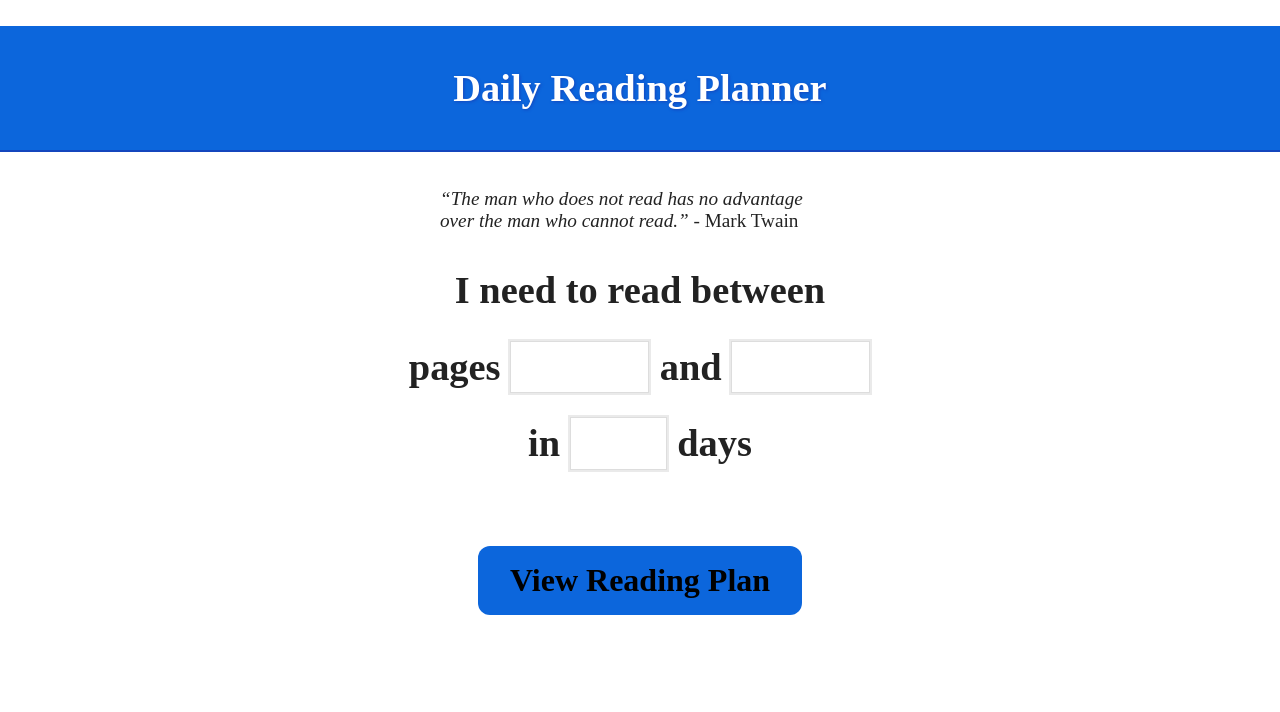
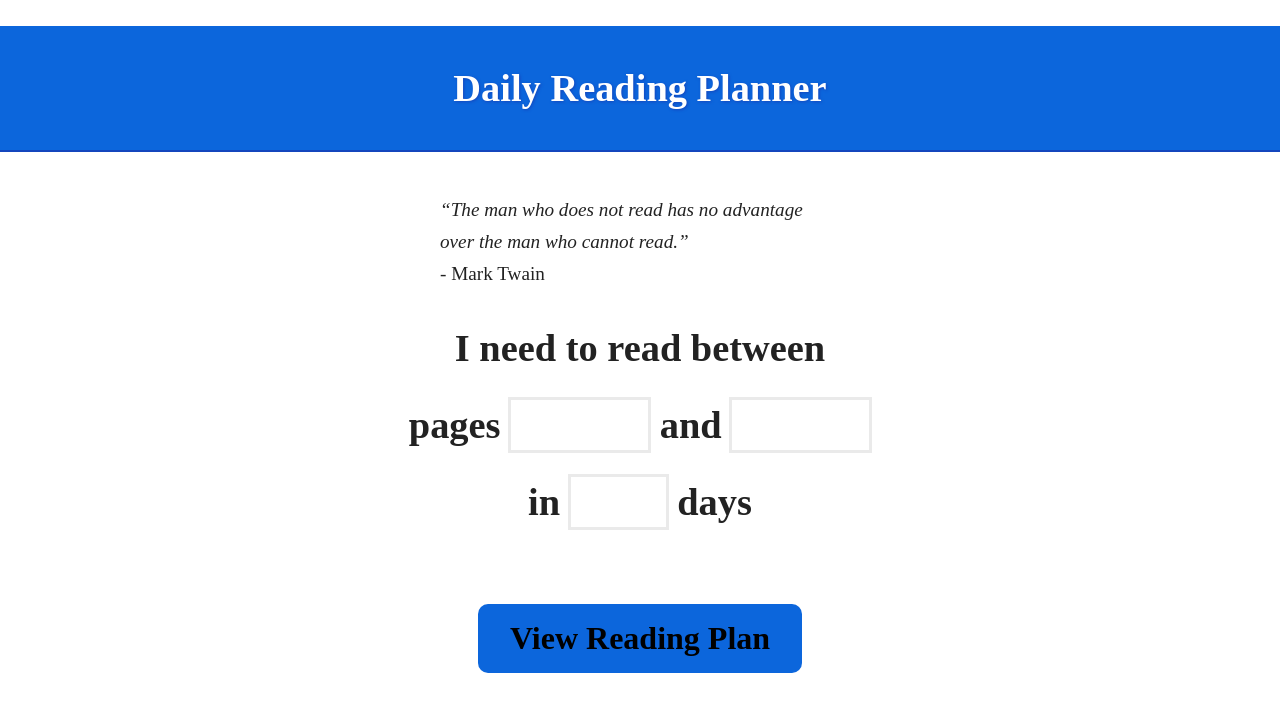
Before and after one commit to Tiffufu/reading-calculator, a website built with Parcel: page index.html in a window 1280 px wide. Built offline with nearby package versions, Linux system fonts and the light colour scheme; some icons are missing.

Commit message:
Style and grammar changes

```diff
--- a/css/main.css
+++ b/css/main.css
@@ -90,6 +90,7 @@ textarea {
 :root {
   --main-color: #0C66DC;
   --shadow: #1446bd;
+  --input-border: #eaeaea;
 }
 
 body {
@@ -114,14 +115,14 @@ h1 {
 
 .quote {
   margin: auto;
-  margin-top: 1rem;
+  margin-top: 2rem;
   max-width: 400px;
+  line-height: 2rem;
   padding: 10px 0 20px 0;
 }
 
 .result div {
   margin: 20px;
-  color: red;
 }
 
 .calc {
@@ -134,10 +135,10 @@ h1 {
 
 input[type=text],
 textarea {
-  outline: 2px solid #eaeaea;
+  outline: 2px solid var(--input-border);
   padding: 3px 0px 3px 3px;
   margin: 5px 1px 3px 0px;
-  border: 1px solid #DDDDDD;
+  border: 1px solid var(--input-border);
 }
 
 input[type=text]:focus,
@@ -158,7 +159,7 @@ input {
   background-color: var(--main-color);
   border: 0;
   padding: 1rem 2rem;
-  border-radius: 12px;
+  border-radius: 10px;
   margin-bottom: 2em;
   margin-top: 2em;
 }
--- a/index.html
+++ b/index.html
@@ -26,7 +26,8 @@ https://cdnjs.cloudflare.com/ajax/libs/twitter-bootstrap/3.3.7/css/bootstrap.min
 
 <body>
     <h1><span class="glyphicon-book glyphicon ="></span> Daily Reading Planner</h1>
-    <p class="quote"><em>“The man who does not read has no advantage over the man who cannot read.”</em> - Mark Twain
+    <p class="quote"><em>“The man who does not read has no advantage over the man who cannot read.”</em><br>
+        - Mark Twain
     </p>
     <div class="calc">
         <span class="pageColor"><b>I need to read between<br>pages
```
